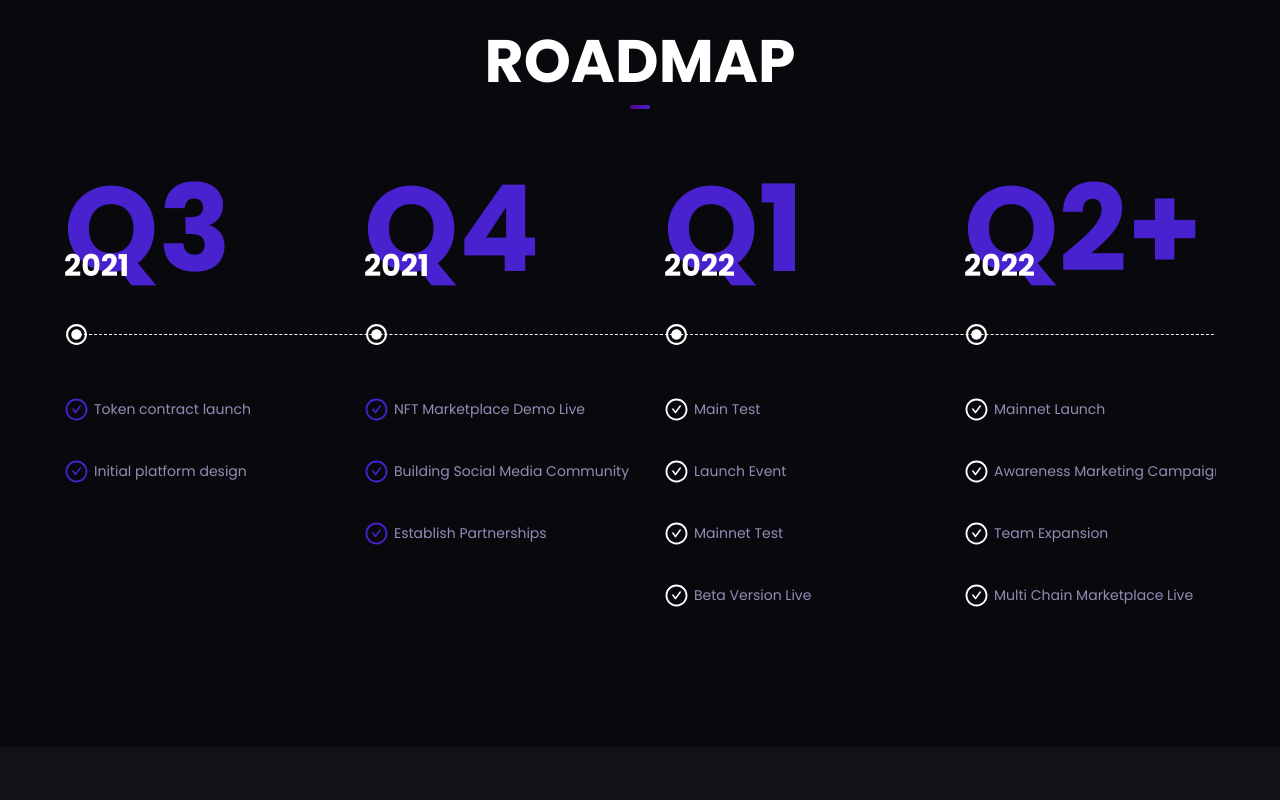
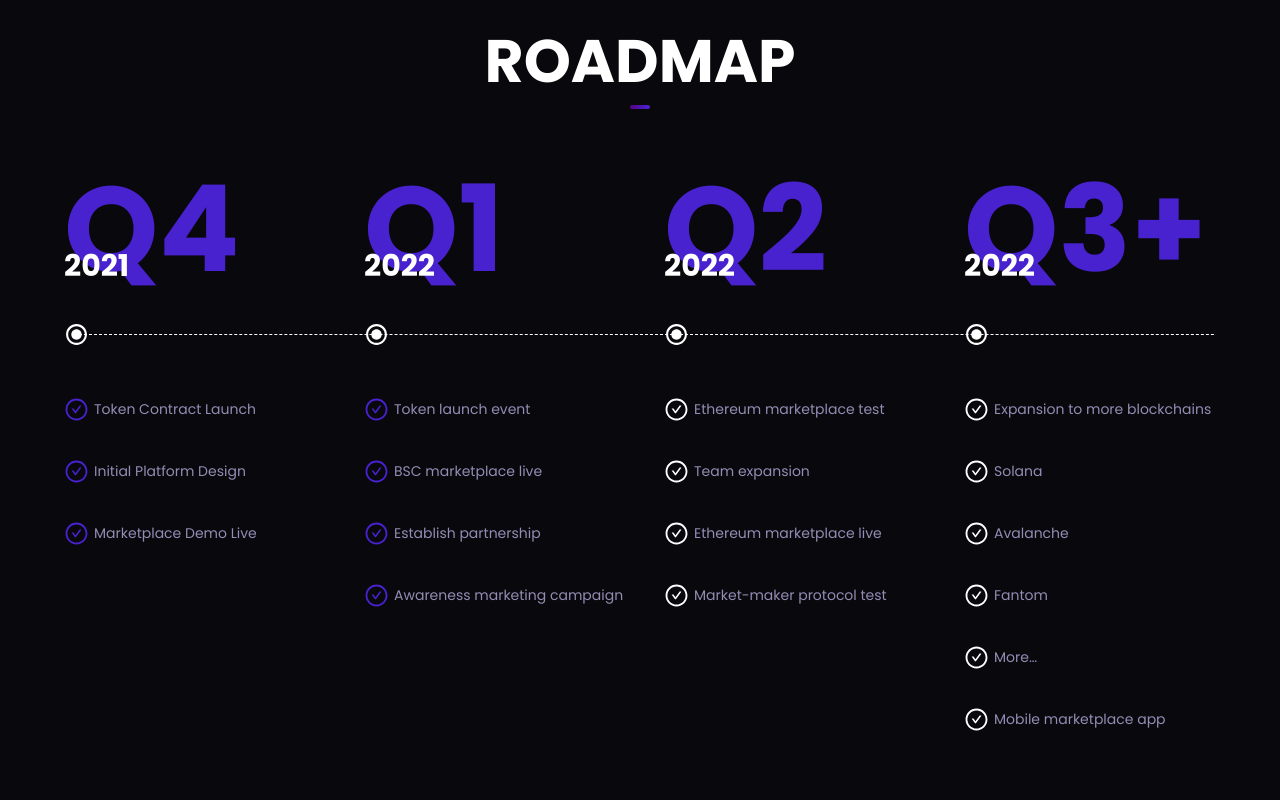
Before and after one commit to devmad119/cryptoloot-gamefi, a React (Create React App) app: page / in a window 1280 px wide. Shown: the part 2620-3420 px from the top of the page. Built offline with nearby package versions, Linux system fonts and the light colour scheme.

Commit message:
fix roadmap

```diff
--- a/src/components/landing/roadmap/roadmap.js
+++ b/src/components/landing/roadmap/roadmap.js
@@ -42,46 +42,6 @@ const Roadmap = () => {
                 fWeight={700}
                 Color="#4822CF"
                 lHeight={180}
-                content="Q3"
-              />
-              <Main>
-                <Text
-                  fSize={30}
-                  fWeight={700}
-                  Color="#fff"
-                  lHeight={45}
-                  content="2021"
-                  mBottom={33}
-                />
-                <MdRadioButtonChecked className="Midicon" />
-                <DetailItem>
-                  <AiOutlineCheckCircle className="iconItem" color="#4822CF" />
-                  <Text
-                    fSize={14}
-                    fWeight={400}
-                    Color="#948CB4"
-                    lHeight={40}
-                    content="Token contract launch"
-                  />
-                </DetailItem>
-                <DetailItem>
-                  <AiOutlineCheckCircle className="iconItem" color="#4822CF" />
-                  <Text
-                    fSize={14}
-                    fWeight={400}
-                    Color="#948CB4"
-                    lHeight={40}
-                    content="Initial platform design"
-                  />
-                </DetailItem>
-              </Main>
-            </Item>
-            <Item>
-              <Text
-                fSize={120}
-                fWeight={700}
-                Color="#4822CF"
-                lHeight={180}
                 content="Q4"
               />
               <Main>
@@ -101,7 +61,7 @@ const Roadmap = () => {
                     fWeight={400}
                     Color="#948CB4"
                     lHeight={40}
-                    content="NFT Marketplace Demo Live"
+                    content="Token Contract Launch"
                   />
                 </DetailItem>
                 <DetailItem>
@@ -111,7 +71,7 @@ const Roadmap = () => {
                     fWeight={400}
                     Color="#948CB4"
                     lHeight={40}
-                    content="Building Social Media Community"
+                    content="Initial Platform Design"
                   />
                 </DetailItem>
                 <DetailItem>
@@ -121,7 +81,7 @@ const Roadmap = () => {
                     fWeight={400}
                     Color="#948CB4"
                     lHeight={40}
-                    content="Establish Partnerships"
+                    content="Marketplace Demo Live"
                   />
                 </DetailItem>
               </Main>
@@ -145,43 +105,43 @@ const Roadmap = () => {
                 />
                 <MdRadioButtonChecked className="Midicon" />
                 <DetailItem>
-                  <AiOutlineCheckCircle className="iconItem" />
+                  <AiOutlineCheckCircle className="iconItem" color="#4822CF" />
                   <Text
                     fSize={14}
                     fWeight={400}
                     Color="#948CB4"
                     lHeight={40}
-                    content="Main Test"
+                    content="Token launch event"
                   />
                 </DetailItem>
                 <DetailItem>
-                  <AiOutlineCheckCircle className="iconItem" />
+                  <AiOutlineCheckCircle className="iconItem" color="#4822CF" />
                   <Text
                     fSize={14}
                     fWeight={400}
                     Color="#948CB4"
                     lHeight={40}
-                    content="Launch Event"
+                    content="BSC marketplace live"
                   />
                 </DetailItem>
                 <DetailItem>
-                  <AiOutlineCheckCircle className="iconItem" />
+                  <AiOutlineCheckCircle className="iconItem" color="#4822CF" />
                   <Text
                     fSize={14}
                     fWeight={400}
                     Color="#948CB4"
                     lHeight={40}
-                    content="Mainnet Test"
+                    content="Establish partnership"
                   />
                 </DetailItem>
                 <DetailItem>
-                  <AiOutlineCheckCircle className="iconItem" />
+                  <AiOutlineCheckCircle className="iconItem" color="#4822CF" />
                   <Text
                     fSize={14}
                     fWeight={400}
                     Color="#948CB4"
                     lHeight={40}
-                    content="Beta Version Live"
+                    content="Awareness marketing campaign"
                   />
                 </DetailItem>
               </Main>
@@ -192,7 +152,7 @@ const Roadmap = () => {
                 fWeight={700}
                 Color="#4822CF"
                 lHeight={180}
-                content="Q2+"
+                content="Q2"
               />
               <Main>
                 <Text
@@ -211,7 +171,7 @@ const Roadmap = () => {
                     fWeight={400}
                     Color="#948CB4"
                     lHeight={40}
-                    content="Mainnet Launch"
+                    content="Ethereum marketplace test"
                   />
                 </DetailItem>
                 <DetailItem>
@@ -221,7 +181,7 @@ const Roadmap = () => {
                     fWeight={400}
                     Color="#948CB4"
                     lHeight={40}
-                    content="Awareness Marketing Campaign"
+                    content="Team expansion"
                   />
                 </DetailItem>
                 <DetailItem>
@@ -231,7 +191,7 @@ const Roadmap = () => {
                     fWeight={400}
                     Color="#948CB4"
                     lHeight={40}
-                    content="Team Expansion"
+                    content="Ethereum marketplace live"
                   />
                 </DetailItem>
                 <DetailItem>
@@ -241,7 +201,87 @@ const Roadmap = () => {
                     fWeight={400}
                     Color="#948CB4"
                     lHeight={40}
-                    content="Multi Chain Marketplace Live"
+                    content="Market-maker protocol test"
+                  />
+                </DetailItem>
+              </Main>
+            </Item>
+            <Item>
+              <Text
+                fSize={120}
+                fWeight={700}
+                Color="#4822CF"
+                lHeight={180}
+                content="Q3+"
+              />
+              <Main>
+                <Text
+                  fSize={30}
+                  fWeight={700}
+                  Color="#fff"
+                  lHeight={45}
+                  content="2022"
+                  mBottom={33}
+                />
+                <MdRadioButtonChecked className="Midicon" />
+                <DetailItem>
+                  <AiOutlineCheckCircle className="iconItem" />
+                  <Text
+                    fSize={14}
+                    fWeight={400}
+                    Color="#948CB4"
+                    lHeight={40}
+                    content="Expansion to more blockchains"
+                  />
+                </DetailItem>
+                <DetailItem>
+                  <AiOutlineCheckCircle className="iconItem" />
+                  <Text
+                    fSize={14}
+                    fWeight={400}
+                    Color="#948CB4"
+                    lHeight={40}
+                    content="Solana"
+                  />
+                </DetailItem>
+                <DetailItem>
+                  <AiOutlineCheckCircle className="iconItem" />
+                  <Text
+                    fSize={14}
+                    fWeight={400}
+                    Color="#948CB4"
+                    lHeight={40}
+                    content="Avalanche"
+                  />
+                </DetailItem>
+                <DetailItem>
+                  <AiOutlineCheckCircle className="iconItem" />
+                  <Text
+                    fSize={14}
+                    fWeight={400}
+                    Color="#948CB4"
+                    lHeight={40}
+                    content="Fantom"
+                  />
+                </DetailItem>
+                <DetailItem>
+                  <AiOutlineCheckCircle className="iconItem" />
+                  <Text
+                    fSize={14}
+                    fWeight={400}
+                    Color="#948CB4"
+                    lHeight={40}
+                    content="More…"
+                  />
+                </DetailItem>
+                <DetailItem>
+                  <AiOutlineCheckCircle className="iconItem" />
+                  <Text
+                    fSize={14}
+                    fWeight={400}
+                    Color="#948CB4"
+                    lHeight={40}
+                    content="Mobile marketplace app"
                   />
                 </DetailItem>
               </Main>
```
Also changed, not shown: 1 other file (tests, documents, lock files or other folders).
